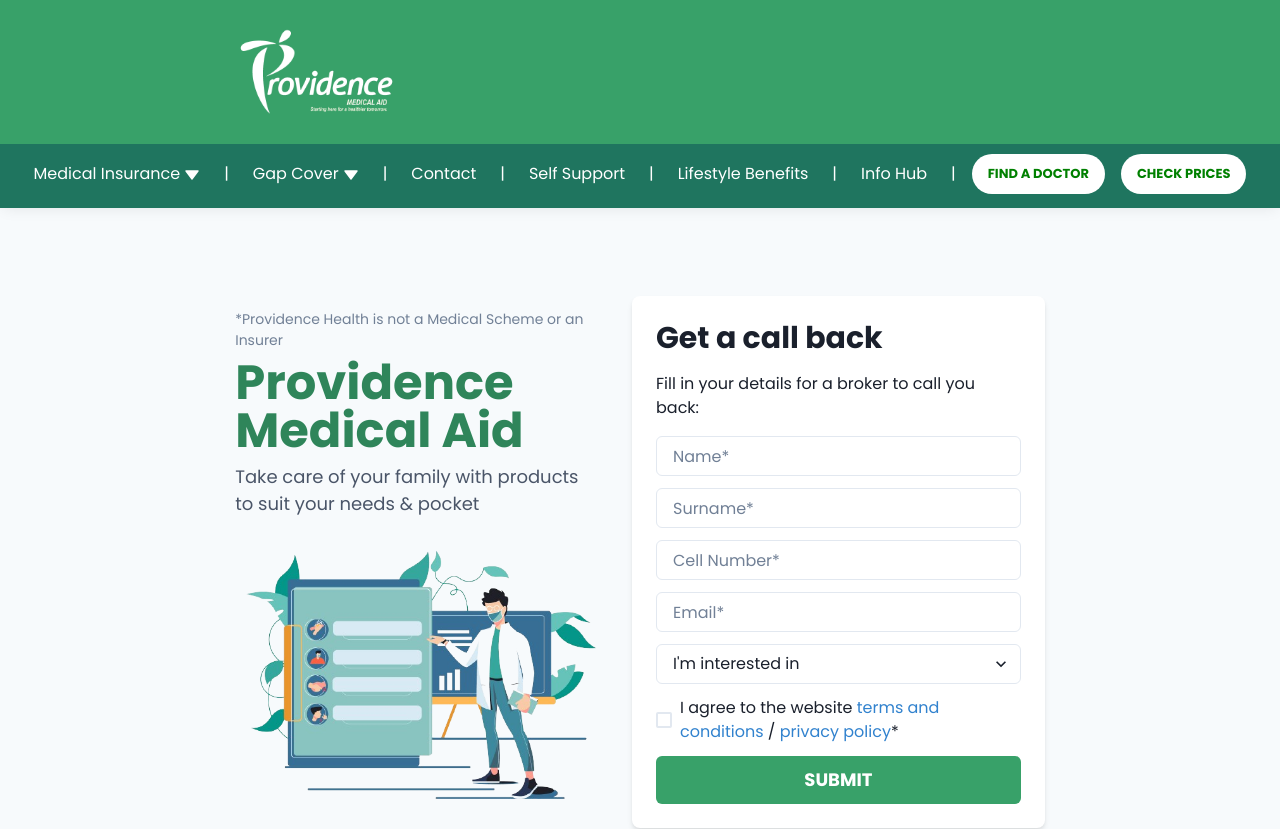
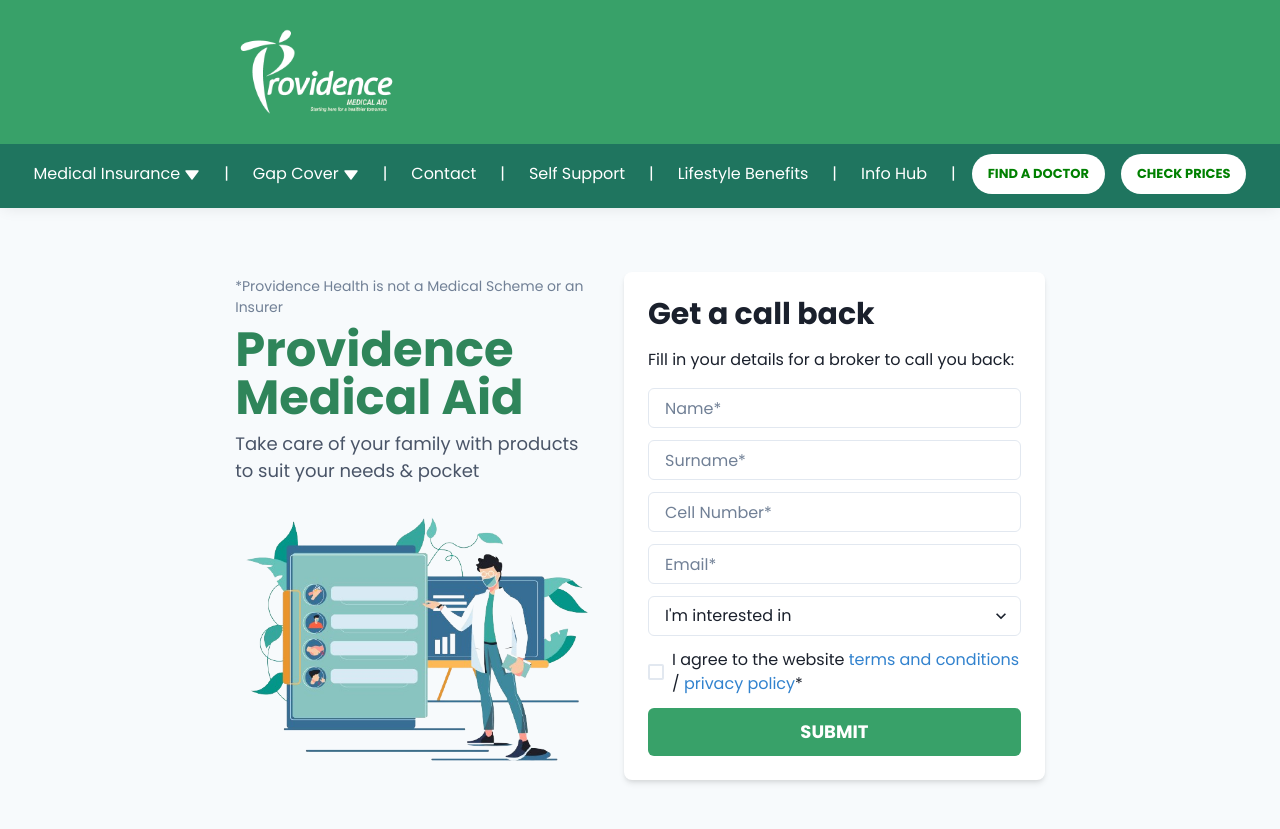
Before and after one commit to Providence-Human-Capital/MedicalAid, a React (Vite) app: page /#/home in a window 1280 px wide. Shown: the top 829 px of the page. Built offline with nearby package versions, Linux system fonts and the light colour scheme.

Commit message:
[fix] smaller view fixes

```diff
--- a/src/components/CallMeBack.jsx
+++ b/src/components/CallMeBack.jsx
@@ -17,7 +17,6 @@
 } from "@chakra-ui/react";
 
 const CallMeBack = () => {
-  const formWidth = useBreakpointValue({ base: "90%", md: "450px" });
   return (
     <>
       <Flex
@@ -27,9 +26,9 @@
         minH="70vh"
         bg="gray.50"
         p={4}
-        pt={20}
+        pt={14}
       >
-        <Container maxW="70%">
+        <Container maxW={{ sm: "100%", md: "90%", lg: "70%" }}>
           <Flex
             direction={{ base: "column", md: "row" }}
             align="center"
@@ -37,7 +36,12 @@
 
 
           >
-            <Box flex="1" textAlign={{ base: "center", md: "left" }} p={4}>
+            <Box
+              flex="1"
+              textAlign={{ base: "center", md: "left" }}
+              p={4}
+              width={{ sm: "80%", md: "40%", lg: "50%" }}
+            >
               <Text fontSize="sm" color="gray.500">
                 *Providence Health is not a Medical Scheme or an Insurer
               </Text>
@@ -56,13 +60,14 @@
               </Box>
             </Box>
             <Box
-              flex="1"
+              width={{ base: "100%", sm: "100%", md: "60%", lg: "50%" }}
+              // flex="1"
               bg="white"
               boxShadow="md"
               borderRadius="lg"
-              p={6}
+              p={{ base: 4, sm: 4, md: 6 }}
               m={4}
-              maxW={formWidth}
+
             >
               <Heading as="h4" size="lg" mb={4}>
                 Get a call back
--- a/src/components/NavigationBar.jsx
+++ b/src/components/NavigationBar.jsx
@@ -32,7 +32,7 @@
 
   useEffect(() => {
     const handleScroll = () => {
-      setScrolled(window.scrollY > 50);
+      setScrolled(window.scrollY > 60);
     };
 
     window.addEventListener("scroll", handleScroll);
@@ -211,8 +211,9 @@
               onClick={onOpen}
               fontSize="2rem"
               aria-label="Open Menu"
+              mt={5}
             />
-            <Button
+            {/* <Button
               bg="#fff"
               color="black"
               fontSize={13}
@@ -231,7 +232,7 @@
               width="100%"
             >
               CHECK PRICES
-            </Button>
+            </Button> */}
           </HStack>
           <Spacer />
         </Flex>
@@ -253,9 +254,9 @@
                 <Link href="#" onClick={onClose}>
                   Medical Insurance
                 </Link>
-                <Link href="#" onClick={onClose}>
+                {/* <Link href="#" onClick={onClose}>
                   Gap Cover
-                </Link>
+                </Link> */}
                 <Link href="#" onClick={onClose}>
                   Contact
                 </Link>
```
